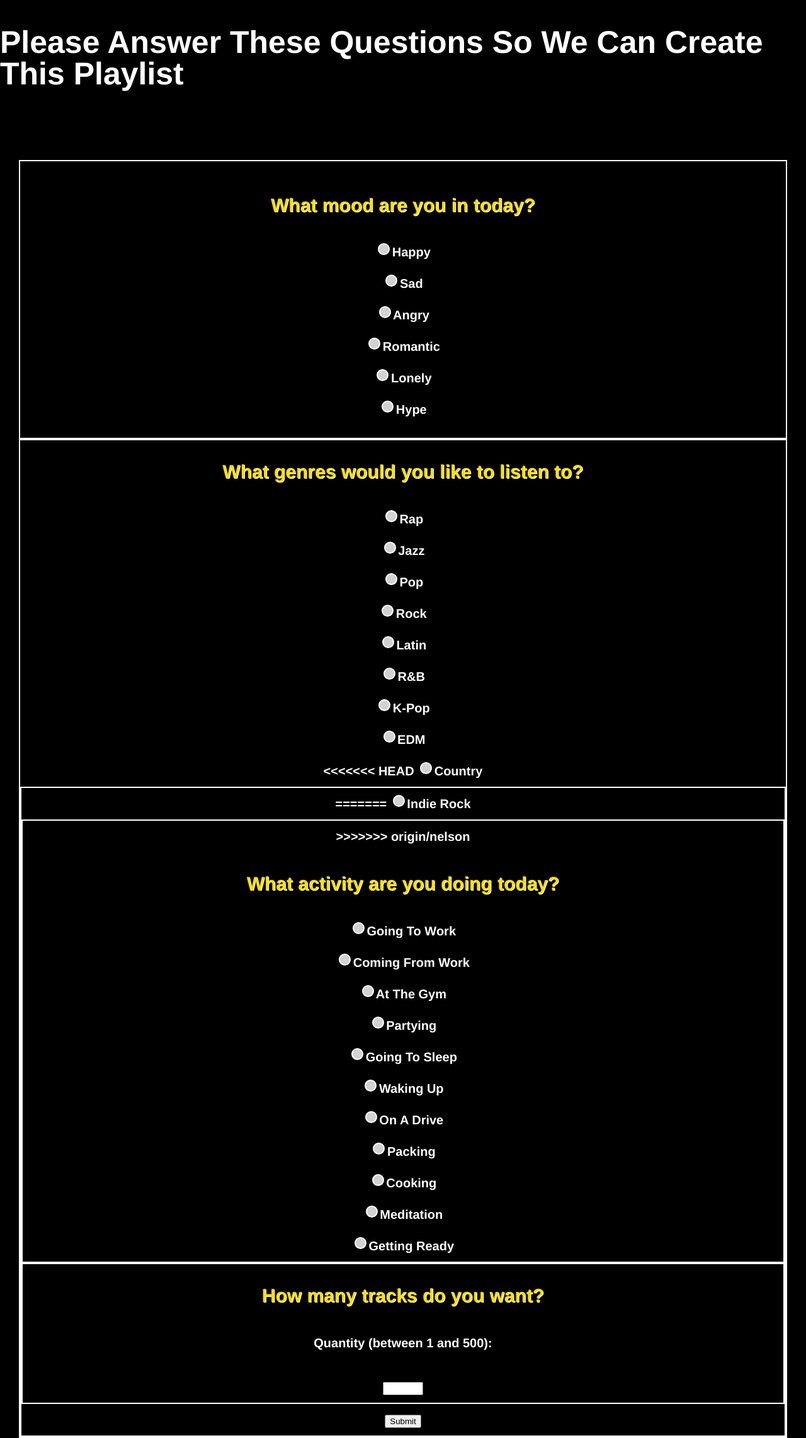
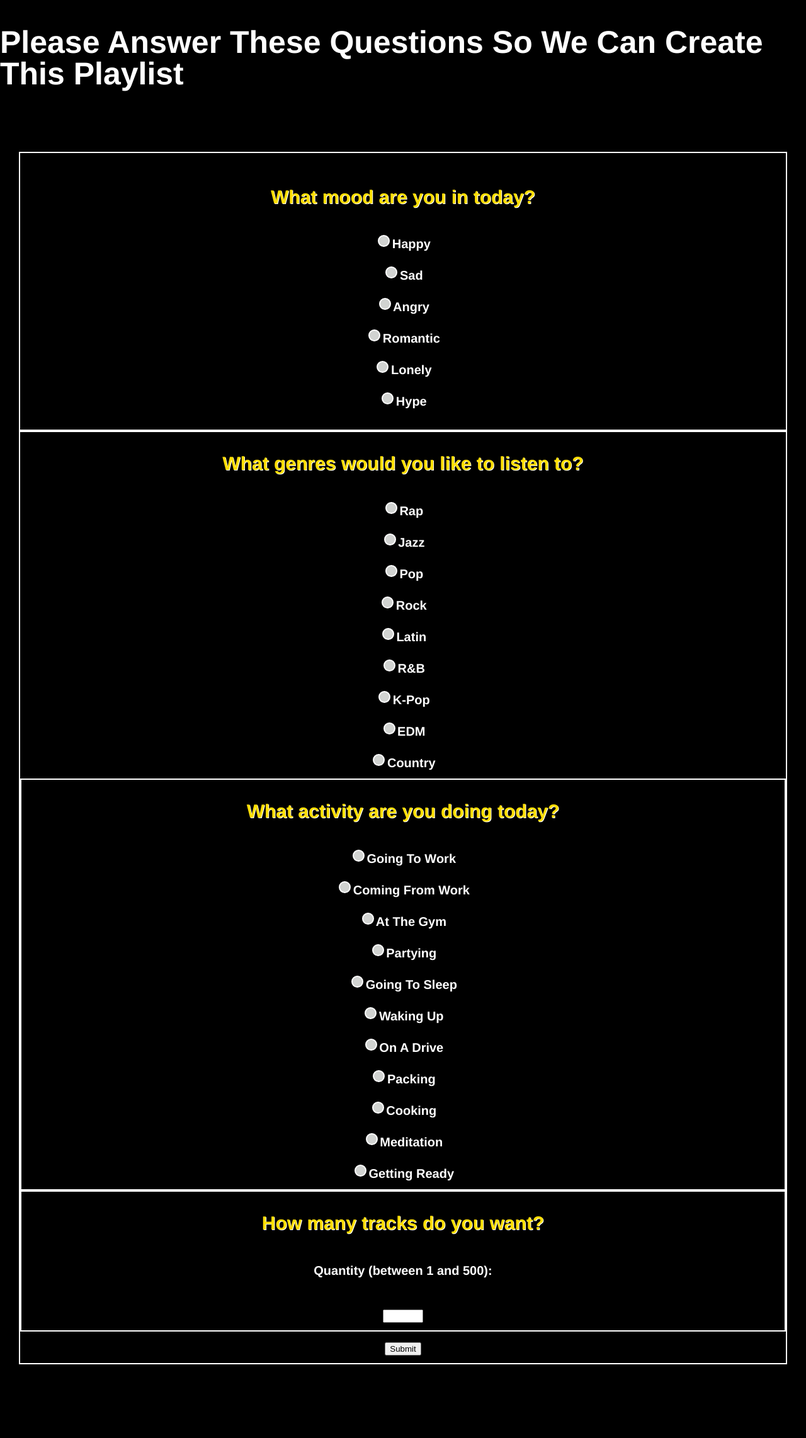
Before and after one commit to mhanna15/playlist-creator, a Python web app: template templates/questions.html in a window 1280 px wide. Shown: the whole page at 63% size. After the commit the page ends 2166 px from the top, so only its background shows below. Run offline with Jinja, Linux system fonts and the light colour scheme; the template is opened without the code that fills it, so the values that code supplies are empty; some web fonts are replaced.

Commit message:
Changes to dbload.py

```diff
--- a/templates/questions.html
+++ b/templates/questions.html
@@ -36,16 +36,11 @@
         <input type="radio" name="genre" value="R&B"> R&B<br>
         <input type="radio" name="genre" value="K-Pop"> K-Pop<br>
         <input type="radio" name="genre" value="EDM"> EDM<br>
-<<<<<<< HEAD
         <input type="radio" name="genre" value="Country"> Country<br>
 
     </form>
     <section>
     <form id="activity">
-=======
-        <input type="radio" name="genre" value="Indie Rock"> Indie Rock<br>
-    <section id='activity'>
->>>>>>> origin/nelson
         <h2>What activity are you doing today?</h2>
         <input type="radio" name="activity" value="Going To Work"> Going To Work<br>
         <input type="radio" name="activity" value="Coming From Work"> Coming From Work<br>
```
